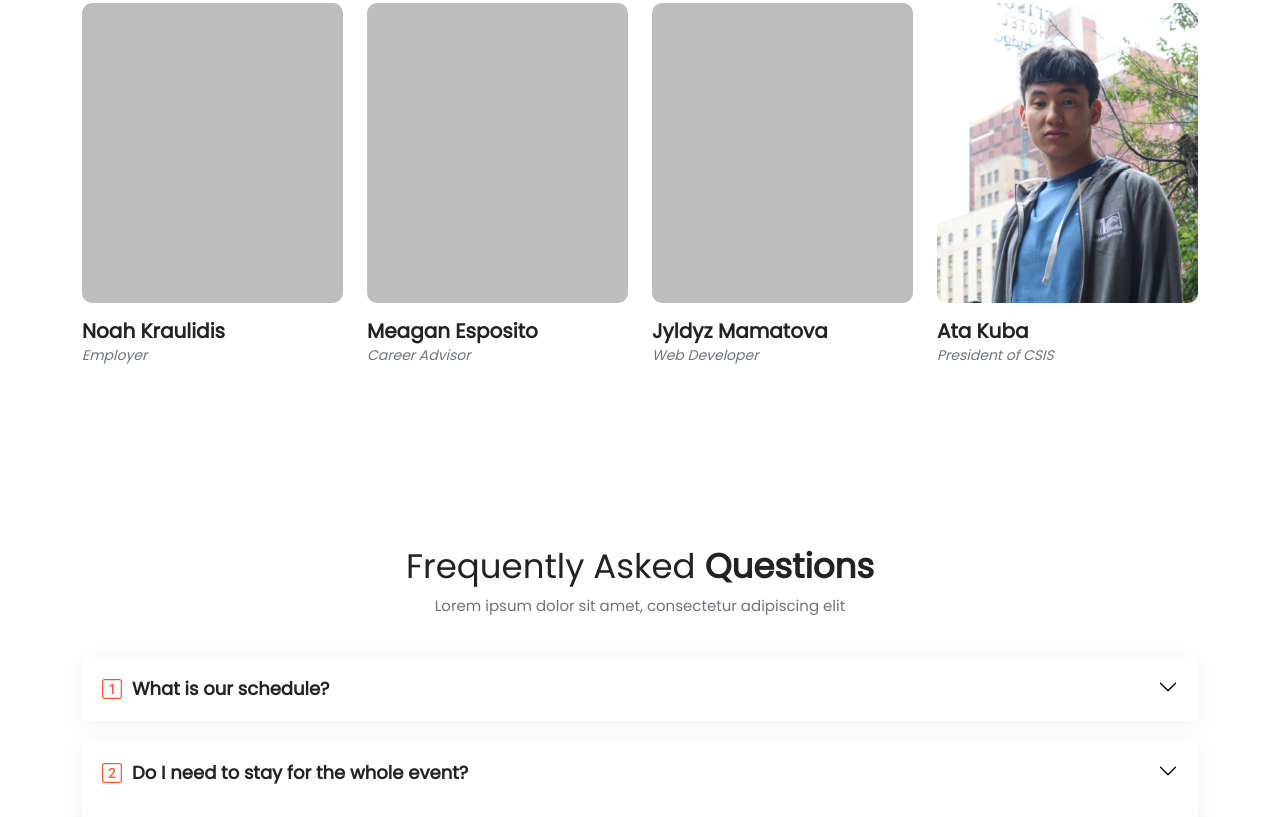
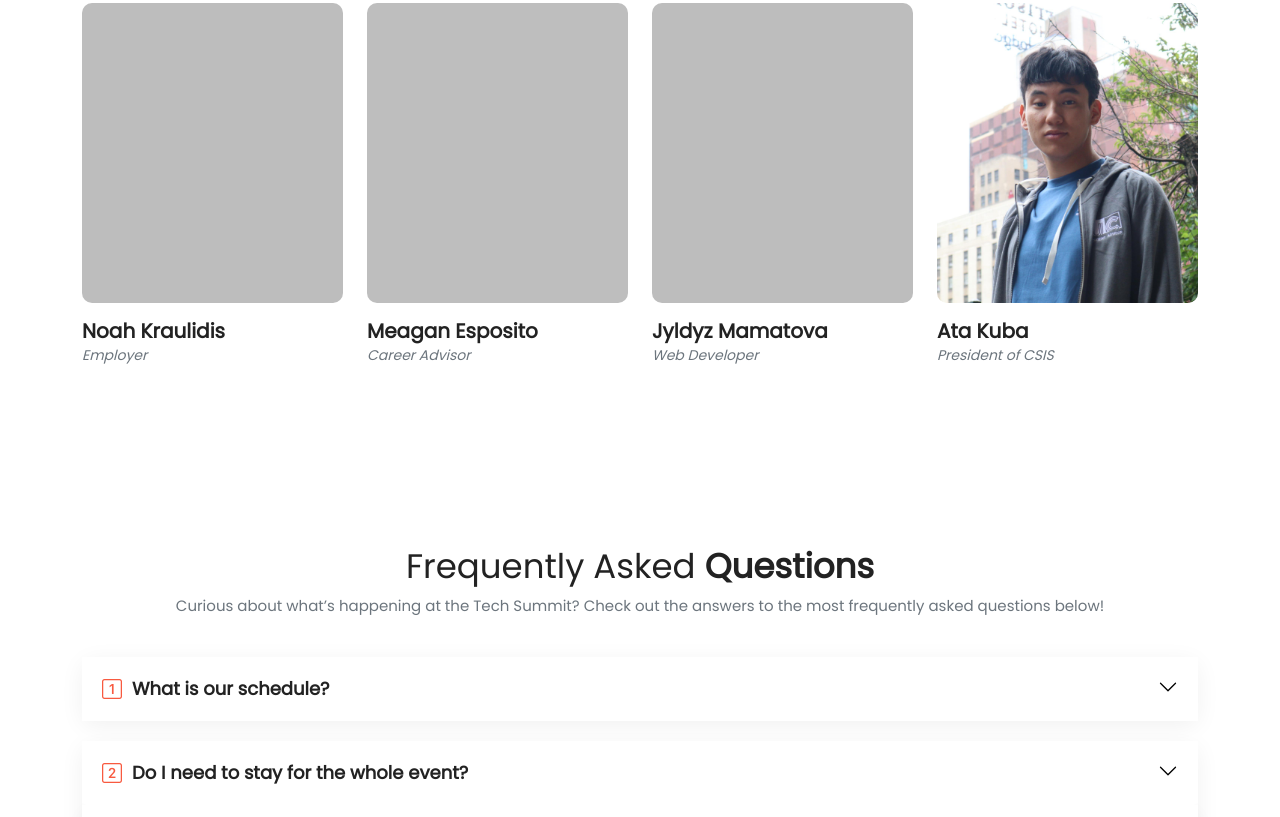
Before and after one commit to JyldyzMamatova/CSIS-Tech-Summit, a plain HTML site: page docs/index.html in a window 1280 px wide. Shown: the part 3165-3982 px from the top of the page. Drawn offline with nearby package versions, Linux system fonts and the light colour scheme.

Commit message:
Update index.html

```diff
--- a/docs/index.html
+++ b/docs/index.html
@@ -338,7 +338,7 @@
           <div class="content text-center">
             <h3>Frequently Asked <strong>Questions</strong></h3>
             <p>
-              Lorem ipsum dolor sit amet, consectetur adipiscing elit
+              Curious about what’s happening at the Tech Summit? Check out the answers to the most frequently asked questions below!
             </p>
           </div>
         </div>
```
